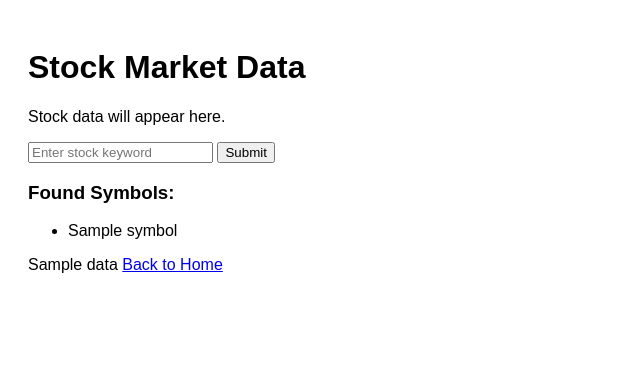
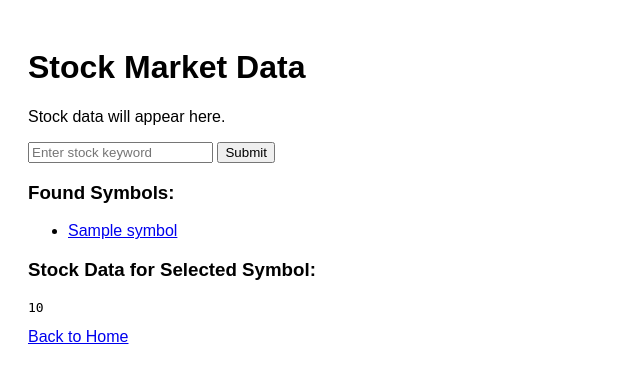
Before and after one commit to Rohith-GCP-projects/Global-Currency-and-Commodity-Market-Analyzer, a Flask app: template templates/stocks.html in a window 1280 px wide. Shown: the top 383 px of the page, without its empty margins (0-640 px from the left). Run offline with Flask 3, Linux system fonts and the light colour scheme; the template is opened without the code that fills it: most values are stand-ins (such as "Sample title", 1, 10 or a date in 2020).

Commit message:
add get_stocks_data and fetch_symbol_data

```diff
--- a/main.py
+++ b/main.py
@@ -1,6 +1,6 @@
 from flask import Flask, render_template, request  # Import request
 from forex.forex import get_forex_data
-from stocks.stocks import get_stocks_data
+from stocks.stocks import get_stocks_data, fetch_symbol_data
 
 app = Flask(__name__)
 
@@ -49,9 +49,15 @@ def stocks_page():
     if request.method == 'POST':
         keyword = request.form.get('SEARCH_KEYWORD')
         if keyword:
-            stocks_data = get_stocks_data(keyword)
+            symbol_list = fetch_symbol_data(keyword)
+            return render_template('stocks.html', symbol_list=symbol_list)
 
-    return render_template('stocks.html', data=stocks_data)
+    symbol = request.args.get('SEARCH_KEYWORD')
+    if symbol:
+        stock_details = get_stocks_data(symbol)
+        return render_template('stocks.html', stock_details=stock_details)
+
+    return render_template('stocks.html')
 
 if __name__ == '__main__':
     app.run(debug=True)
--- a/stocks/stocks.py
+++ b/stocks/stocks.py
@@ -2,12 +2,8 @@ import requests
 import os
 
 API_KEY = os.getenv("STOCK_API_KEY")
-func = "TIME_SERIES_DAILY"
-kwd = "TSLA"
 
-URL = f"https://www.alphavantage.co/query?function={func}&symbol={kwd}&apikey={API_KEY}"
-
-def get_stocks_data(keyword):
+def fetch_symbol_data(keyword):
     function = "SYMBOL_SEARCH"
     SERACH_POINT_URL = f"https://www.alphavantage.co/query?function={function}&keywords={keyword}&apikey={API_KEY}"
 
@@ -20,6 +16,13 @@ def get_stocks_data(keyword):
     for match in matches:
         symbols.append(match.get("1. symbol"))
 
-    return {
-        "data": symbols
-    }
+    return symbols
+
+def get_stocks_data(symbol):
+    function = "TIME_SERIES_DAILY"
+    URL = f"https://www.alphavantage.co/query?function={function}&symbol={symbol}&apikey={API_KEY}"
+
+    response = requests.get(URL)
+    data = response.json()
+
+    return data
--- a/templates/stocks.html
+++ b/templates/stocks.html
@@ -19,17 +19,24 @@
         <input type="text" name="SEARCH_KEYWORD" placeholder="Enter stock keyword">
         <button type="submit">Submit</button>
 
-        {% if data %}
+        {% if symbol_list %}
         <h3>Found Symbols:</h3>
         <ul>
-            {% for symbol in data %}
-            <li>{{ symbol }}</li>
+            {% for symbol in symbol_list %}
+            <li>
+                <a href="/stocks?SEARCH_KEYWORD={{ symbol }}">{{ symbol }}</a>
+            </li>
             {% endfor %}
         </ul>
         {% endif %}
+
+        {% if stock_details %}
+        <h3>Stock Data for Selected Symbol:</h3>
+        <pre>{{ stock_details | tojson(indent=2) }}</pre>
+        {% endif %}
     </form>
 
-    <label name="stock_list">{{ data }}</label>
+    <!-- <label name="stock_list">{{ data }}</label> -->
     <a href="/">Back to Home</a>
 </body>
 
```
